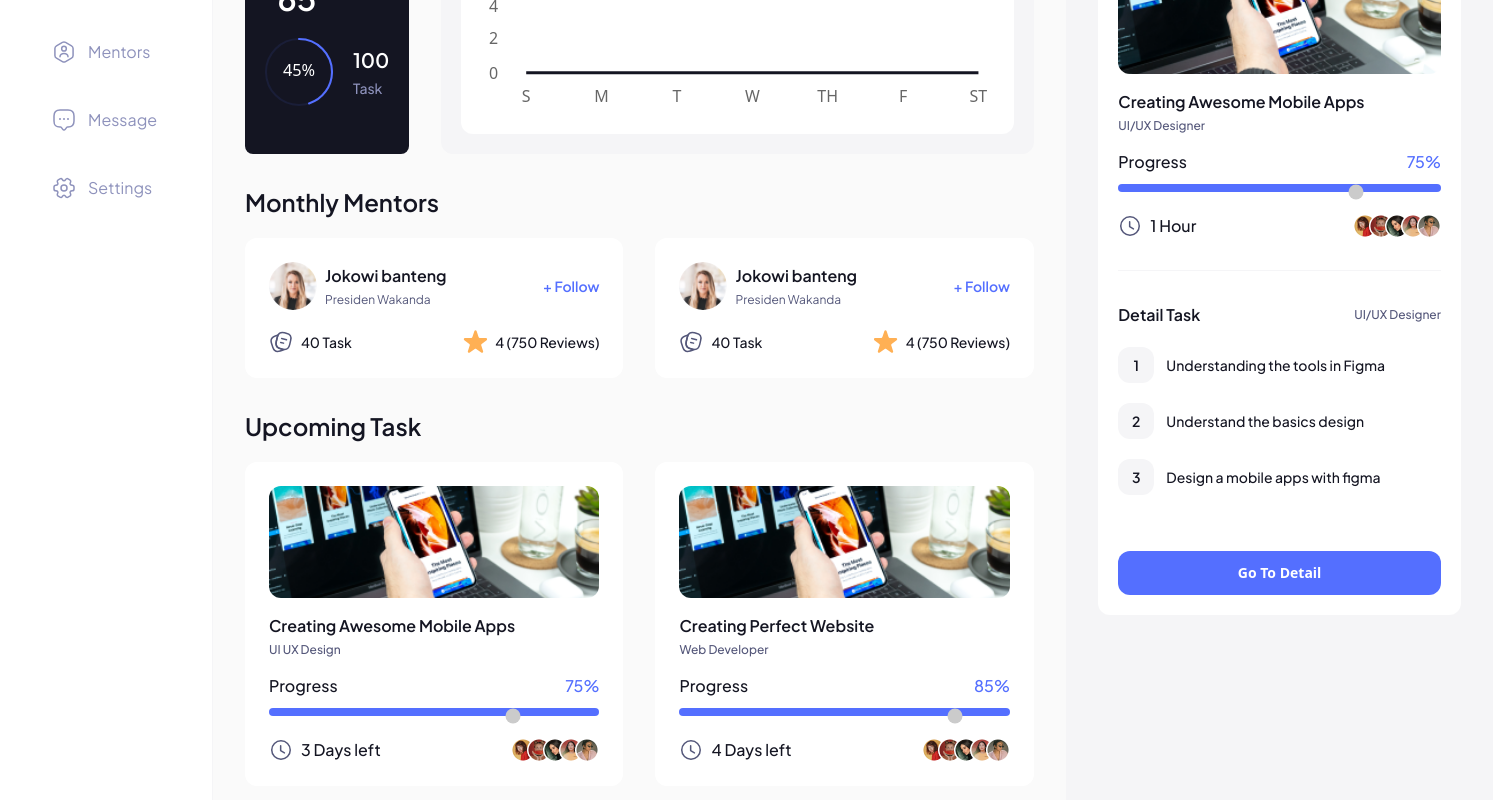
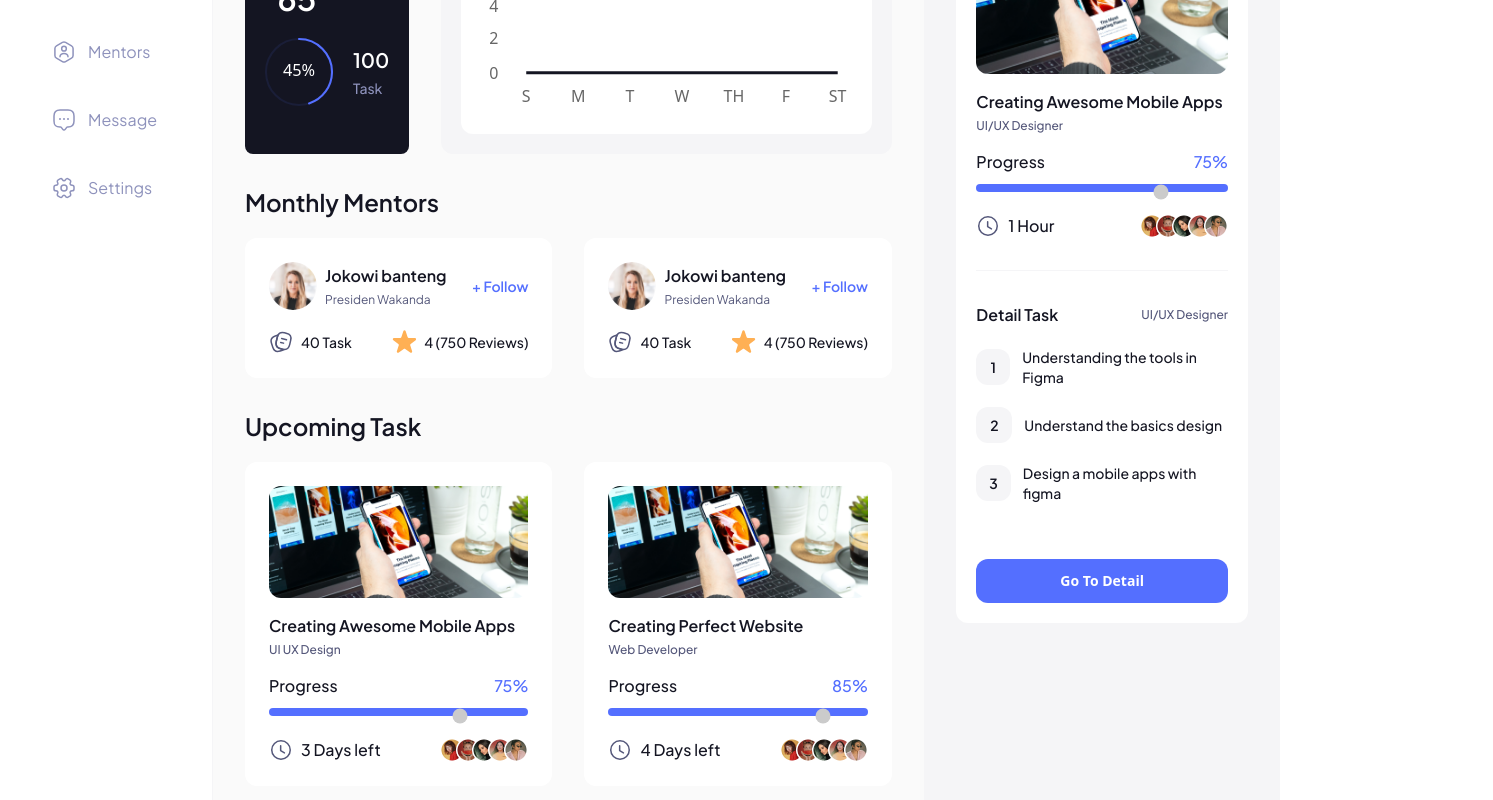
Before and after one commit to pujiragil/nuegas, a React (Vite) app: page / in a window 1280 px wide. Shown: the part 250-1050 px from the top of the page, 1493 px wide, since content can reach past the window. Built offline with nearby package versions, Linux system fonts and the light colour scheme.

Commit message:
change slider

```diff
--- a/src/components/Slider/Mentor/index.tsx
+++ b/src/components/Slider/Mentor/index.tsx
@@ -41,26 +41,6 @@ const MentorSlider = () => {
           reviews={750}
         />
       </SwiperSlide>
-      <SwiperSlide>
-        <Mentor
-          avatar="/profile.png"
-          name="Jokowi banteng"
-          jobTitle="Presiden Wakanda"
-          tasks={40}
-          stars={4.0}
-          reviews={750}
-        />
-      </SwiperSlide>
-      <SwiperSlide>
-        <Mentor
-          avatar="/profile.png"
-          name="Jokowi banteng"
-          jobTitle="Presiden Wakanda"
-          tasks={40}
-          stars={4.0}
-          reviews={750}
-        />
-      </SwiperSlide>
     </Swiper>
   );
 };
--- a/src/components/Slider/Task/index.tsx
+++ b/src/components/Slider/Task/index.tsx
@@ -33,24 +33,6 @@ const TaskSlider = () => {
           deadline={4}
         />
       </SwiperSlide>
-      <SwiperSlide>
-        <Task
-          thumbnail="/task.png"
-          title="Creating Awesome Mobile Apps"
-          category="UI UX Design"
-          progress={75}
-          deadline={3}
-        />
-      </SwiperSlide>
-      <SwiperSlide>
-        <Task
-          thumbnail="/task.png"
-          title="Creating Perfect Website"
-          category="Web Developer"
-          progress={85}
-          deadline={4}
-        />
-      </SwiperSlide>
     </Swiper>
   );
 };
```
